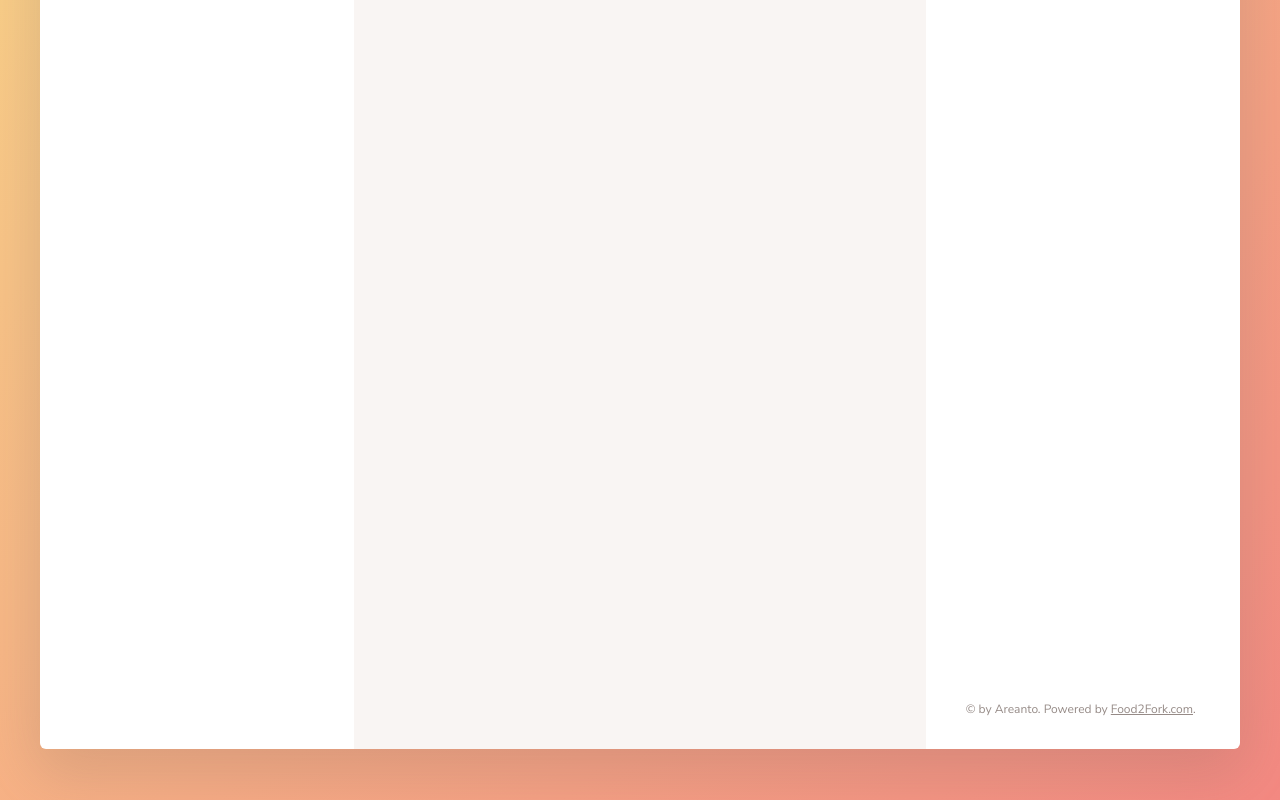
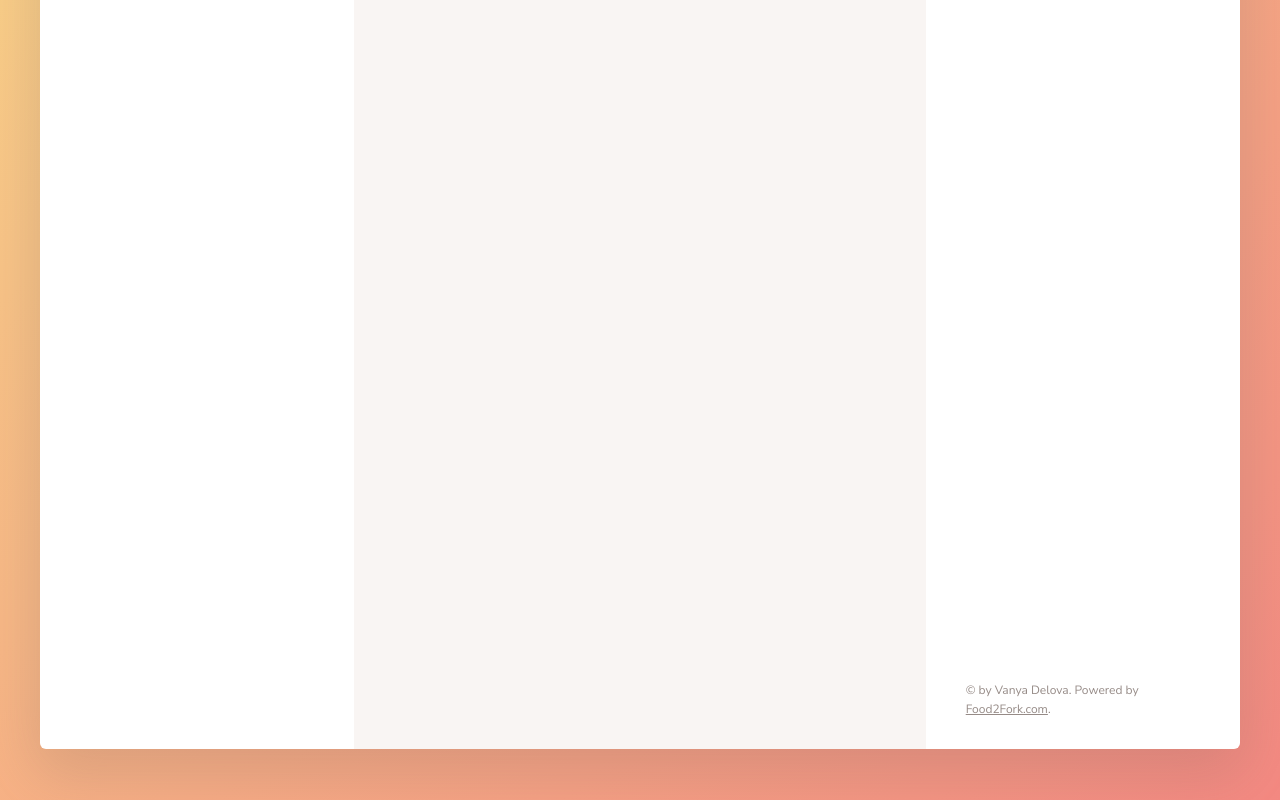
Before and after one commit to vanyadelova/spoonify, a website: page src/index.html in a window 1280 px wide. Shown: the part 402-1202 px from the top of the page. Drawn offline with Linux system fonts and the light colour scheme; files that its build step writes are made by us from their sources; files whose address does not match are found by name.

Commit message:
implement new features

```diff
--- a/src/index.html
+++ b/src/index.html
@@ -8,7 +8,7 @@
     <link href="https://fonts.googleapis.com/css?family=Nunito+Sans:400,600,700" rel="stylesheet">
     <link rel="stylesheet" href="css/style.css">
     <link rel="shortcut icon" href="img/favicon.png" type="image/x-icon">
-    <title>forkify // Search over 1,000,000 recipes</title>
+    <title>spoonify // Search over 1,000,000 recipes</title>
 </head>
 
 <body>
@@ -429,7 +429,7 @@
             </ul>
 
             <div class="copyright">
-                &copy; by Areanto. Powered by
+                &copy; by Vanya Delova. Powered by
                 <a href="http://food2fork.com" target="_blank" class="link">Food2Fork.com</a>.
             </div>
 
```
Also changed, not shown: dist/img/Spoon-O-Prune-logo-01.jpg (added), dist/img/logo.png (deleted), dist/index.html.
